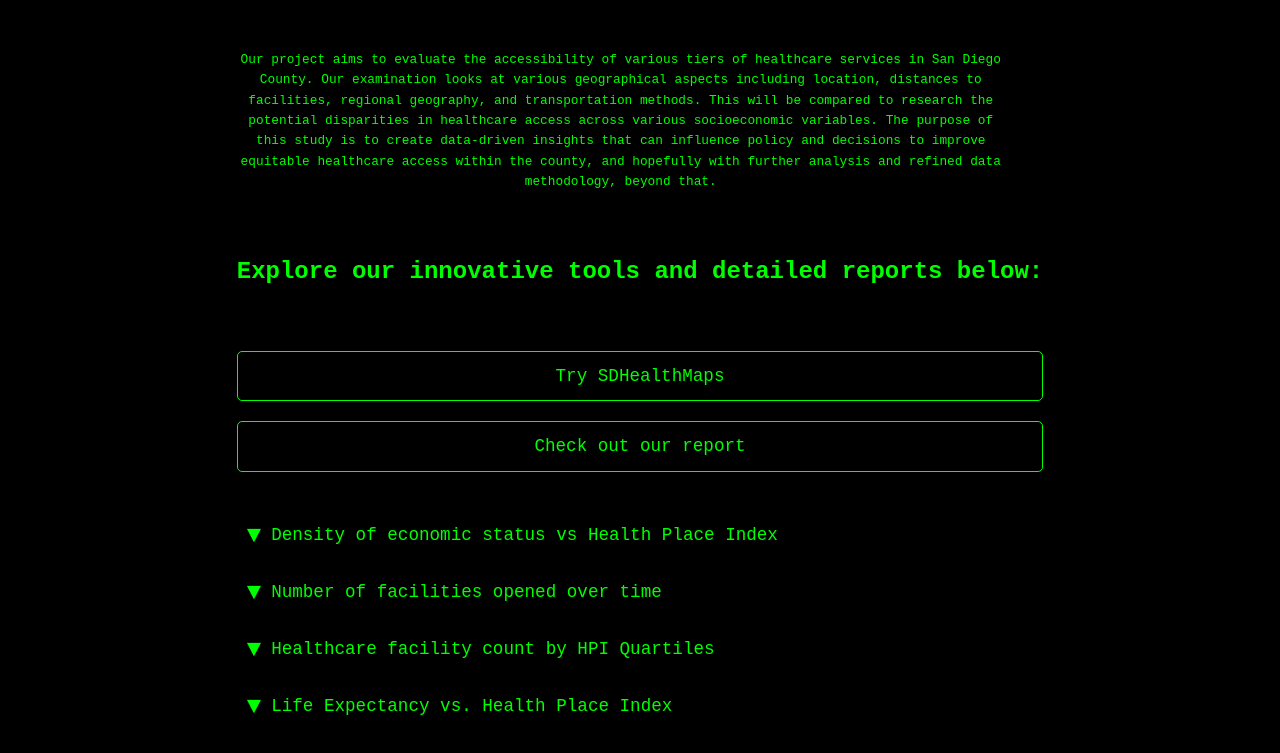
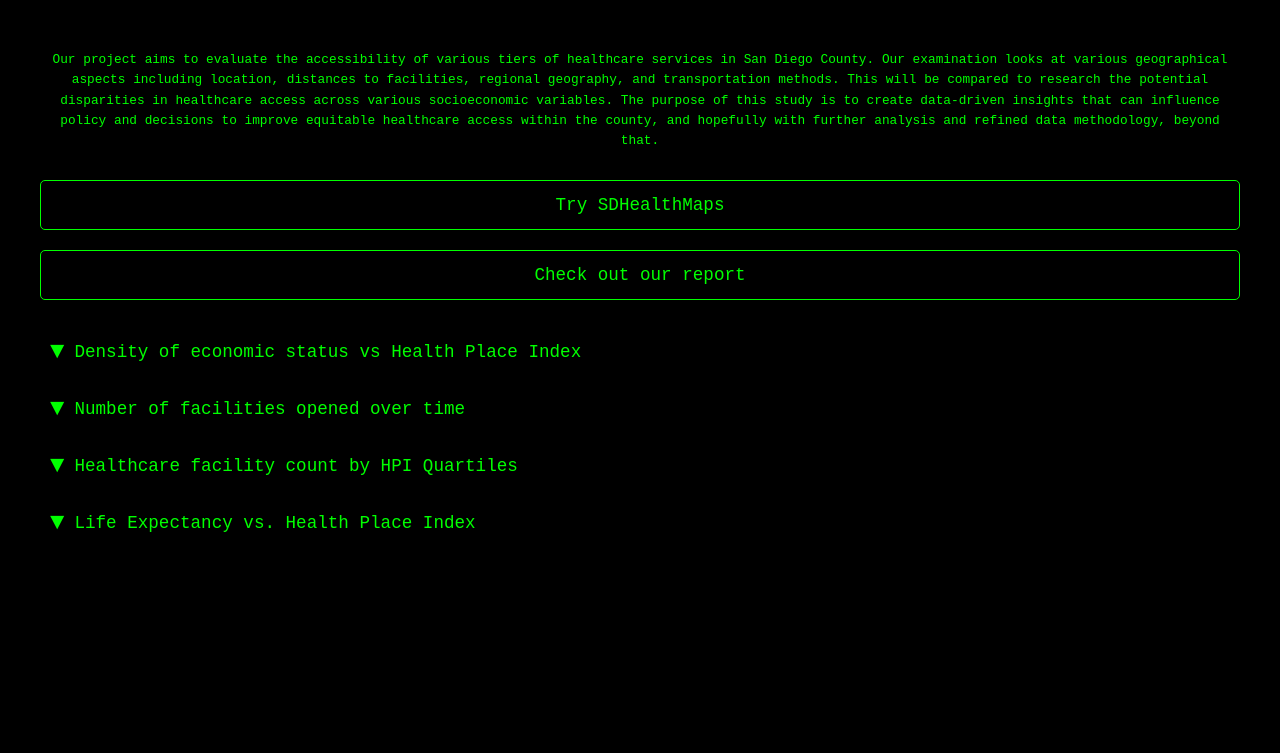
Before and after one commit to lramos0/SDHealthMaps, a plain HTML site: page index.html in a window 1280 px wide. Shown: the part 161-914 px from the top of the page. After the commit the page ends 800 px from the top, so only its background shows below. Drawn offline with Linux system fonts and the light colour scheme.

Commit message:
LOG: buttons have padding 1vh on top/bottom

```diff
--- a/css/home-styles.css
+++ b/css/home-styles.css
@@ -7,6 +7,8 @@ body, h1, header, main, div {
 
 /* Collapsible Section Styles */
 .collapsible-container {
+    align-items: center;
+    position: relative;
     width: 100%;
     margin-top: 20px;
 }
@@ -21,12 +23,12 @@ body, h1, header, main, div {
     color: #00FF00; /* Green text */
     padding: 10px;
     width: 100%;
-    text-align: left;
     font-size: 1.1rem;
     border: none; /* Remove border */
     cursor: pointer;
     font-family: "Courier New", Courier, monospace;
     display: flex;
+    text-align: left;
     align-items: center; /* Align items vertically */
 }
 
@@ -120,15 +122,13 @@ p {
     align-content: center;
     text-align: center;
     padding-top: 5vh;
-    padding-bottom: 5vh;
-    max-width: 60vw;
     font-size: 0.8rem;
-    margin-bottom: 20px;
+    margin-bottom: 10px;
 }
 
 .button-container {
-    padding-top: 5vh;
-    padding-bottom: 20px;
+    padding-top: 1vh;
+    padding-bottom: 1vh;
     display: flex;
     flex-direction: column; /* Vertically align buttons */
     gap: 20px;
--- a/index.html
+++ b/index.html
@@ -14,7 +14,6 @@
     <div id="output-section">
         <h1>Welcome to SDHealthMaps</h1>
         <p>Our project aims to evaluate the accessibility of various tiers of healthcare services in San Diego County. Our examination looks at various geographical aspects including location, distances to facilities, regional geography, and transportation methods. This will be compared to research the potential disparities in healthcare access across various socioeconomic variables. The purpose of this study is to create data-driven insights that can influence policy and decisions to improve equitable healthcare access within the county, and hopefully with further analysis and refined data methodology, beyond that. </p>
-        <h2>Explore our innovative tools and detailed reports below:</h2>
         <div class="button-container">
             <a href="./terminal.html" class="terminal-button">Try SDHealthMaps</a>
             <a href="./BDA594FinalProjectReport.html" class="terminal-button">Check out our report</a>
```
